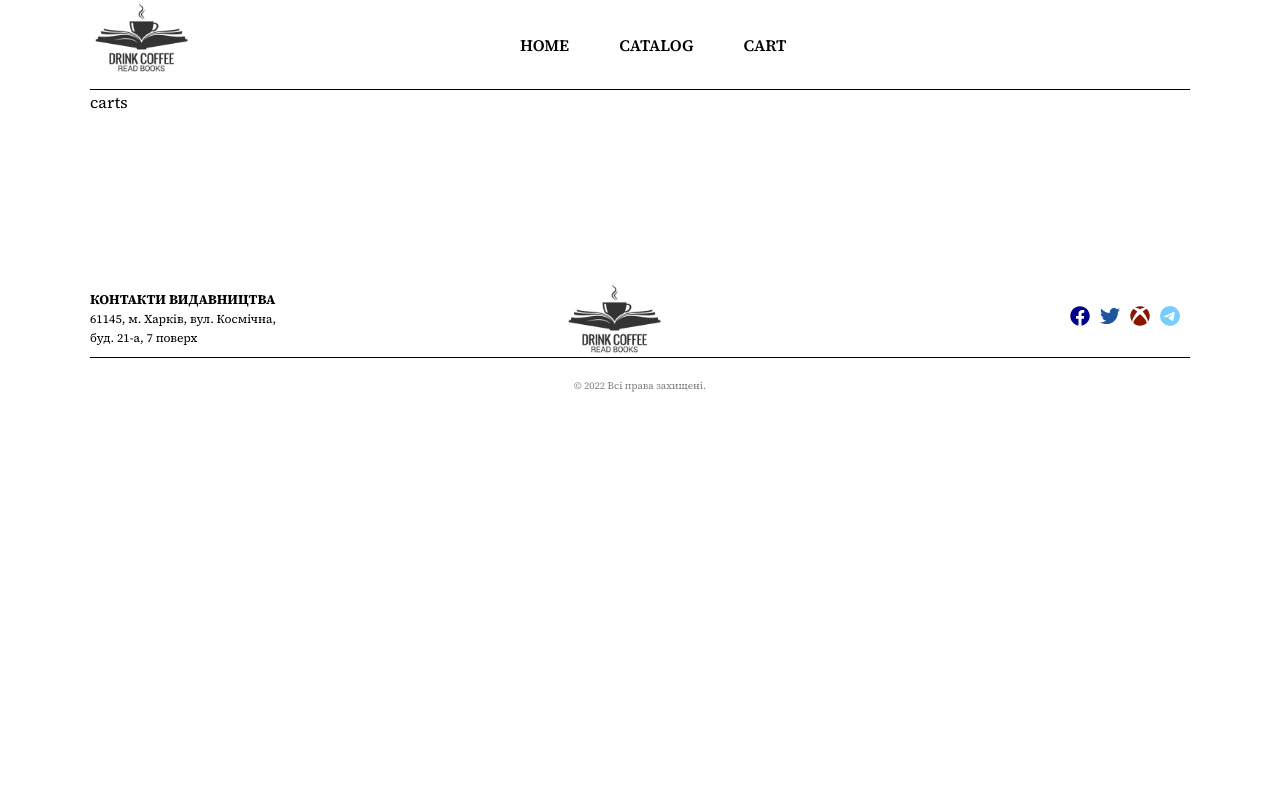
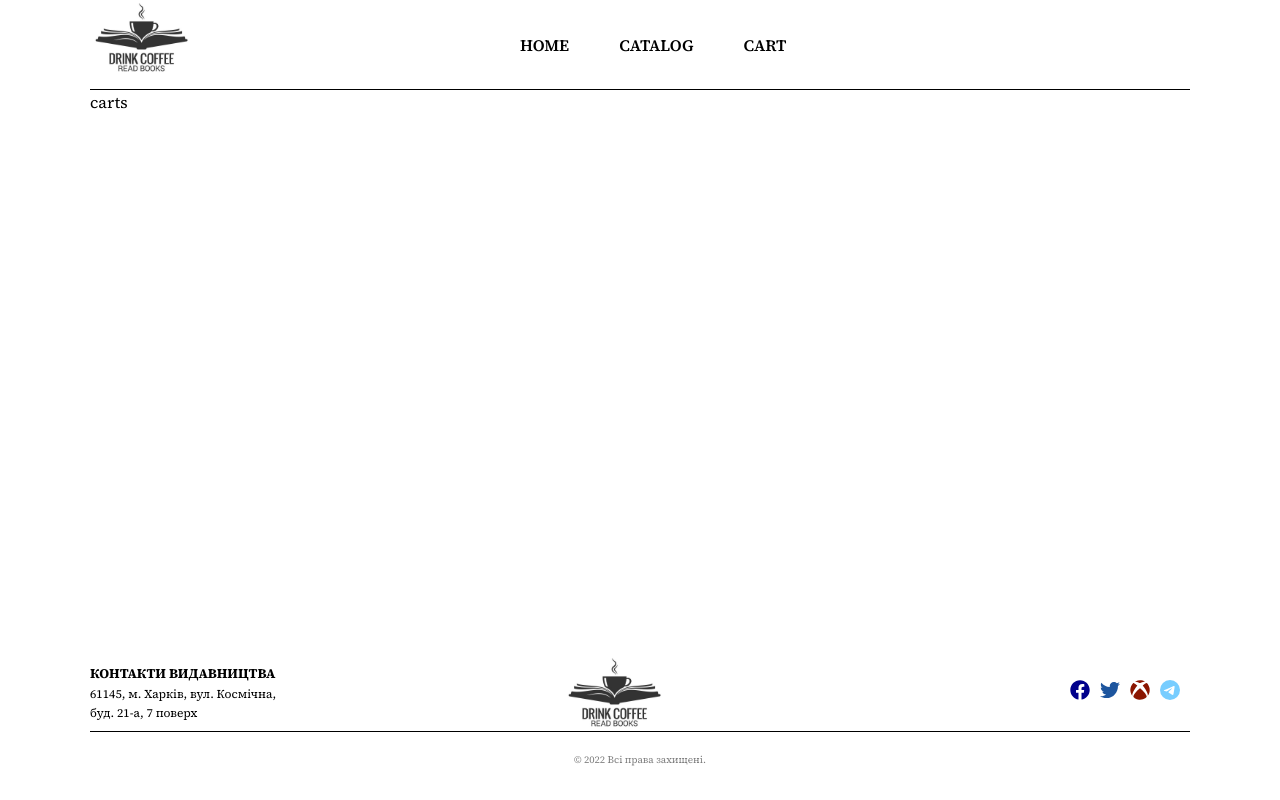
Before and after one commit to kateryna-len/React-team1, a React (Create React App) app: page /cart in a window 1280 px wide. Built offline with nearby package versions, Linux system fonts and the light colour scheme.

Commit message:
add style for mains pages

```diff
--- a/src/App.css
+++ b/src/App.css
@@ -16,3 +16,8 @@
 .footer-content {
 	margin-top: 15%;
 }
+
+.cart,
+.catalog {
+	min-height: 400px;
+}
--- a/src/component/Cart/Cart.js
+++ b/src/component/Cart/Cart.js
@@ -2,7 +2,7 @@ import React from 'react'
 
 function Cart(){
   return(
-    <div>
+    <div className='cart'>
 carts
 
     </div>
--- a/src/component/Catalog/Catalog.js
+++ b/src/component/Catalog/Catalog.js
@@ -2,7 +2,7 @@ import React from 'react'
 
 function Catalog(){
   return(
-    <div>
+    <div className='catalog'>
 catalog
     </div>
   )
--- a/src/component/Footer/Footer.js
+++ b/src/component/Footer/Footer.js
@@ -6,7 +6,7 @@ import '../../style/Footer.css'
 
 function Footer(){
   return(
-    <div>
+    <div className='footer'>
 <div className='footer-main'>
       <div>
         <FooterContact/>
```
